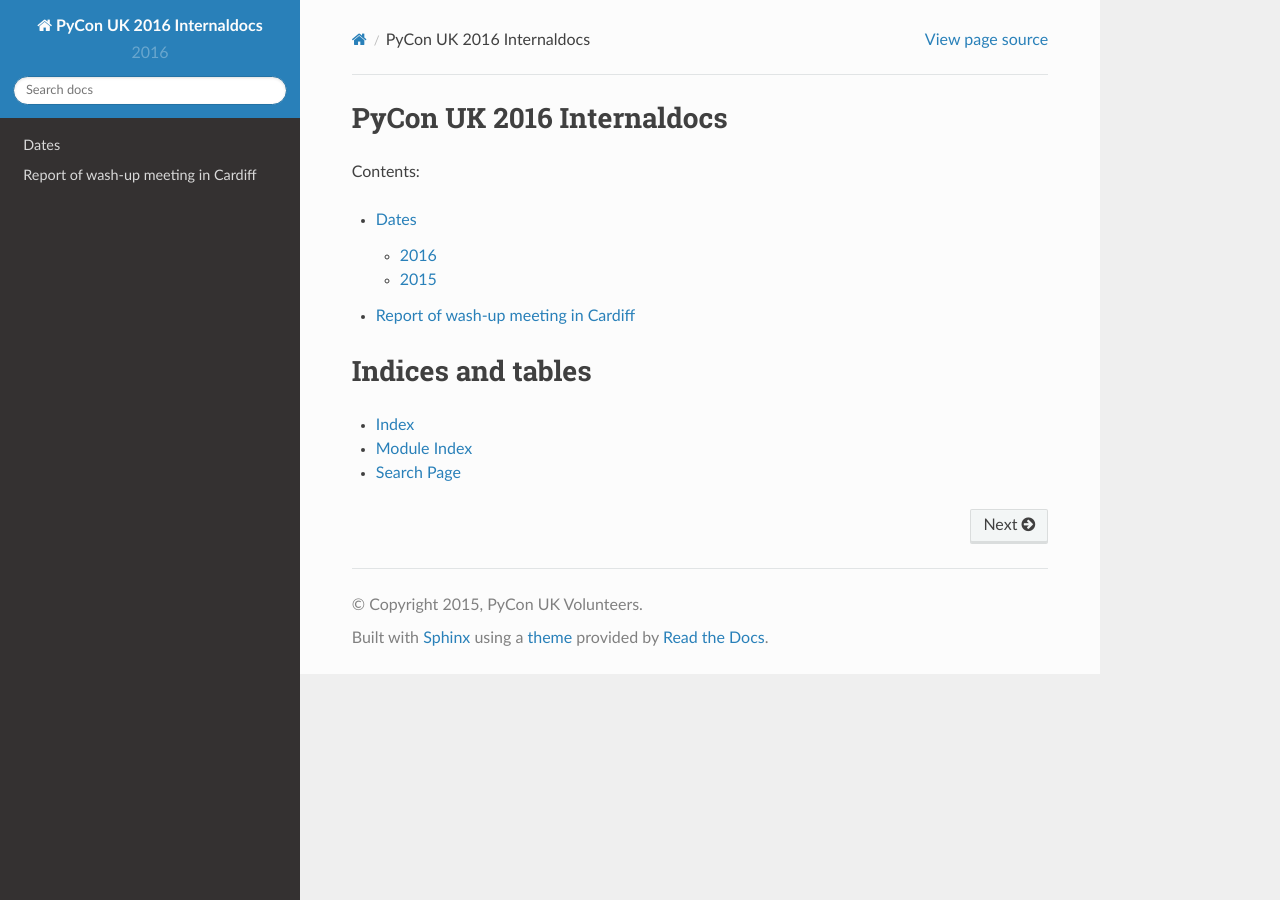
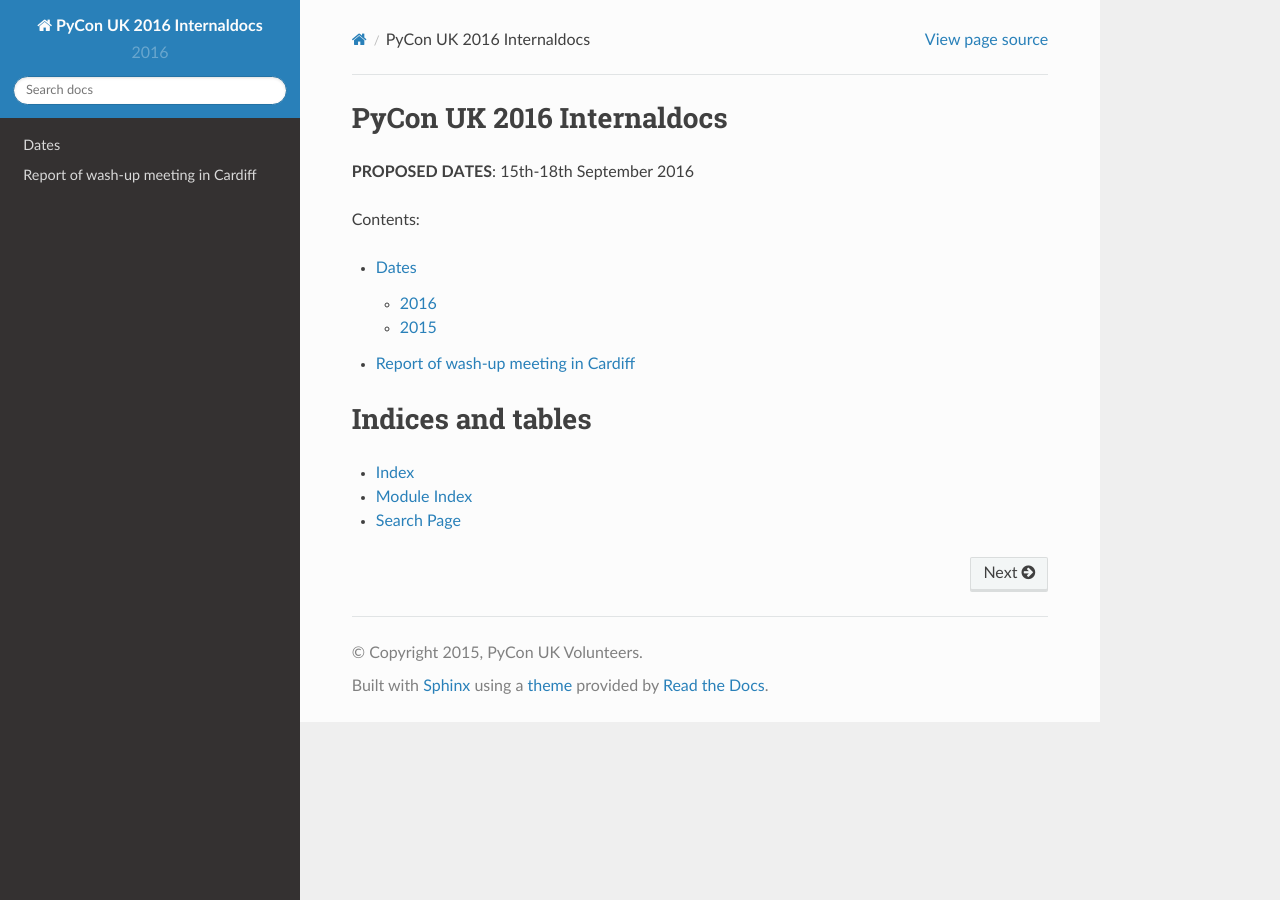
Before and after one commit to PyconUK/documentation, a Sphinx documentation site: the page built from source/index.rst, in a window 1280 px wide. Built offline with Sphinx 7.4.7 and the Read the Docs theme 2.0.0, drawn with Linux system fonts in a browser that asks for light colours.

Commit message:
Knowing when we might confer (totally a verb) is useful
Day changed to 25 Nov 2015
12:16 < lukasa> Can someone (inglesp?) remind me of what dates we
tentatively set for PyCcon UK 2016?
12:17 < inglesp> lukasa: 15th-18th september

```diff
--- a/source/index.rst
+++ b/source/index.rst
@@ -1,5 +1,7 @@
 PyCon UK 2016 Internaldocs
 ==========================
+
+**PROPOSED DATES**: 15th-18th September 2016
 
 Contents:
 
```
